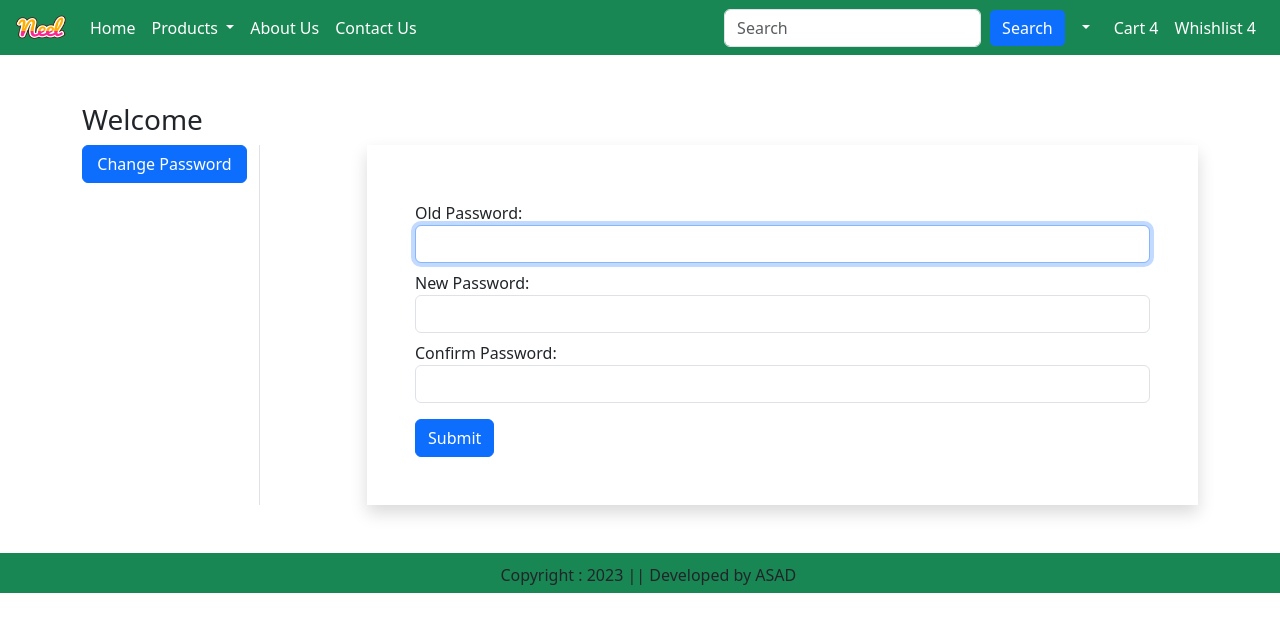
After one commit to asadsheikh257/diary_products, a Django app: page /passwordchange/ in a window 1280 px wide. The commit adds this page. Shown: the top 632 px of the page. Run offline with Django 4.2, Linux system fonts and the light colour scheme; a user stored in the database is signed in; some libraries are stand-ins or nearby versions; some web fonts are replaced.

Commit message:
created UI and logic for change password

```diff
--- a/ecom/app/forms.py
+++ b/ecom/app/forms.py
@@ -3,9 +3,12 @@ from django.contrib.auth.forms import UserCreationForm, AuthenticationForm, User
 from django.contrib.auth.models import User
 from .models import *
 
+
 class CustomerRegistrationForm(UserCreationForm):
-    first_name = forms.CharField(widget=forms.TextInput(attrs={'class':'form-control'}))
-    last_name = forms.CharField(widget=forms.TextInput(attrs={'class':'form-control'}))
+    first_name = forms.CharField(
+        widget=forms.TextInput(attrs={'class': 'form-control'}))
+    last_name = forms.CharField(
+        widget=forms.TextInput(attrs={'class': 'form-control'}))
     username = forms.CharField(widget=forms.TextInput(
         attrs={'auto-focus': 'True', 'class': 'form-control'}))
     email = forms.EmailField(widget=forms.EmailInput(
@@ -17,7 +20,8 @@ class CustomerRegistrationForm(UserCreationForm):
 
     class Meta:
         model = User
-        fields = ['first_name', 'last_name', 'username', 'email', 'password1', 'password2']
+        fields = ['first_name', 'last_name', 'username',
+                  'email', 'password1', 'password2']
 
 
 class LoginForm(AuthenticationForm):
@@ -27,6 +31,14 @@ class LoginForm(AuthenticationForm):
         attrs={'autocomplete': 'current-password', 'class': 'form-control'}))
 
 
+class MyPasswordChangeForm(PasswordChangeForm):
+    old_password = forms.CharField(label='Old Password', widget=forms.PasswordInput(
+        attrs={'autofocus':'True', 'autocomplete':'current-password', 'class':'form-control'}))
+    new_password1 = forms.CharField(label='New Password', widget=forms.PasswordInput(
+        attrs={'autofocus': 'True', 'autocomplete': 'current-password', 'class': 'form-control'}))
+    new_password2 = forms.CharField(label='Confirm Password', widget=forms.PasswordInput(
+        attrs={'autofocus': 'True', 'autocomplete': 'current-password', 'class': 'form-control'}))
+
 class MyPasswordResetForm(PasswordChangeForm):
     pass
 
@@ -35,10 +47,10 @@ class CustomerProfileForm(forms.ModelForm):
         model = Customer
         fields = ['name', 'locality', 'city', 'mobile', 'state', 'zipcode']
         widgets = {
-            'name':forms.TextInput(attrs={'class':'form-control'}),
-            'locality':forms.TextInput(attrs={'class':'form-control'}),
-            'city':forms.TextInput(attrs={'class':'form-control'}),
-            'mobile':forms.NumberInput(attrs={'class':'form-control'}),
-            'state':forms.Select(attrs={'class':'form-control'}),
-            'zipcode':forms.NumberInput(attrs={'class':'form-control'}),
+            'name': forms.TextInput(attrs={'class': 'form-control'}),
+            'locality': forms.TextInput(attrs={'class': 'form-control'}),
+            'city': forms.TextInput(attrs={'class': 'form-control'}),
+            'mobile': forms.NumberInput(attrs={'class': 'form-control'}),
+            'state': forms.Select(attrs={'class': 'form-control'}),
+            'zipcode': forms.NumberInput(attrs={'class': 'form-control'}),
         }
--- /dev/null
+++ b/ecom/app/templates/app/changepassword.html
@@ -0,0 +1,35 @@
+{% extends 'base.html' %}
+{% block start %}
+
+<div class="container my-5">
+    <div class="row">
+        <h3>Welcome <span class="text-capitalize">{{request.user.first_name}}</span></h3>
+        <div class="col-sm-2 border-end">
+            <ul class="list-unstyled">
+                <li class="d-grid"><a href="" class="btn btn-primary">Change Password</a></li>
+            </ul>
+        </div>
+        <div class="col-sm-9 offset-sm-1">
+            <form action="" method="post" novalidate class="shadow p-5">
+                {% csrf_token %}
+                {% for fm in form %}
+                <div class="my-2">
+                    {{fm.label_tag}} {{fm}} <small class="text-danger"> {{fm.errors|striptags}} </small>
+                </div>
+                {% endfor %}
+                <div class="col-12 mt-3">
+                    <button type="submit" class="btn btn-primary">Submit</button>
+                </div>
+                {% if non_field_errors %}
+                {% for error in non_field_errors %}
+                <p class="alert alert-danger my-3">{{error}}</p>
+                {% endfor %}
+                {% endif %}
+            </form>
+
+        </div>
+    </div>
+</div>
+
+
+{% endblock %}
--- a/ecom/app/templates/base.html
+++ b/ecom/app/templates/base.html
@@ -73,8 +73,8 @@
           <ul class="dropdown-menu mr-2" aria-labelledby="profileDropdown">
             <li><a href="{% url 'profile' %}" class="dropdown-item">Profile</a></li>
             <li><a href="#" class="dropdown-item">Order</a></li>
-            <li><a href="#" class="dropdown-item">Change Password</a></li>
-            <li><a href="#" class="dropdown-item">Logout</a></li>
+            <li><a href="{% url 'passwordchange' %}" class="dropdown-item">Change Password</a></li>
+            <li><a href="{% url 'logout' %}" class="dropdown-item">Logout</a></li>
           </ul>
         </li>
         <li class="nav-item"><a href="#" class="nav-link text-white">Cart 4</a></li>
--- a/ecom/core/urls.py
+++ b/ecom/core/urls.py
@@ -39,14 +39,16 @@ urlpatterns = [
 
     # login_authentication
 
-    # path('registration/', views.CustomerRegistrationView.as_view(),
-    #      name="register"),
     path('registration/', CustomerRegistrationView, name='register'),
     path('accounts/login/', auth_view.LoginView.as_view(template_name='app/login.html',
          authentication_form=LoginForm), name='login'),
     path('password-reset/', auth_view.PasswordResetView.as_view(template_name='app/password_reset.html',
          form_class=MyPasswordResetForm), name='password-reset'),
-
+    path('passwordchange/', auth_view.PasswordChangeView.as_view(template_name='app/changepassword.html',
+         form_class=MyPasswordChangeForm, success_url='/passwordchangedone'), name='passwordchange'),
+    path('passwordchangedone/', auth_view.PasswordChangeDoneView.as_view(
+        template_name='app/password_change_done.html'), name='passwordchangedone'),
+    path('logout/', auth_view.LogoutView.as_view(next_page='/'), name='logout'),
 
 
 
```
Also changed, not shown: ecom/app/templates/app/password_change_done.html (added, +26 -0 lines), ecom/app/templates/app/profile.html (+28 -9 lines), ecom/app/templates/app/registration.html (+15 -13 lines), ecom/app/templates/app/updateAddress.html (+6 -5 lines), ecom/db.sqlite3.
